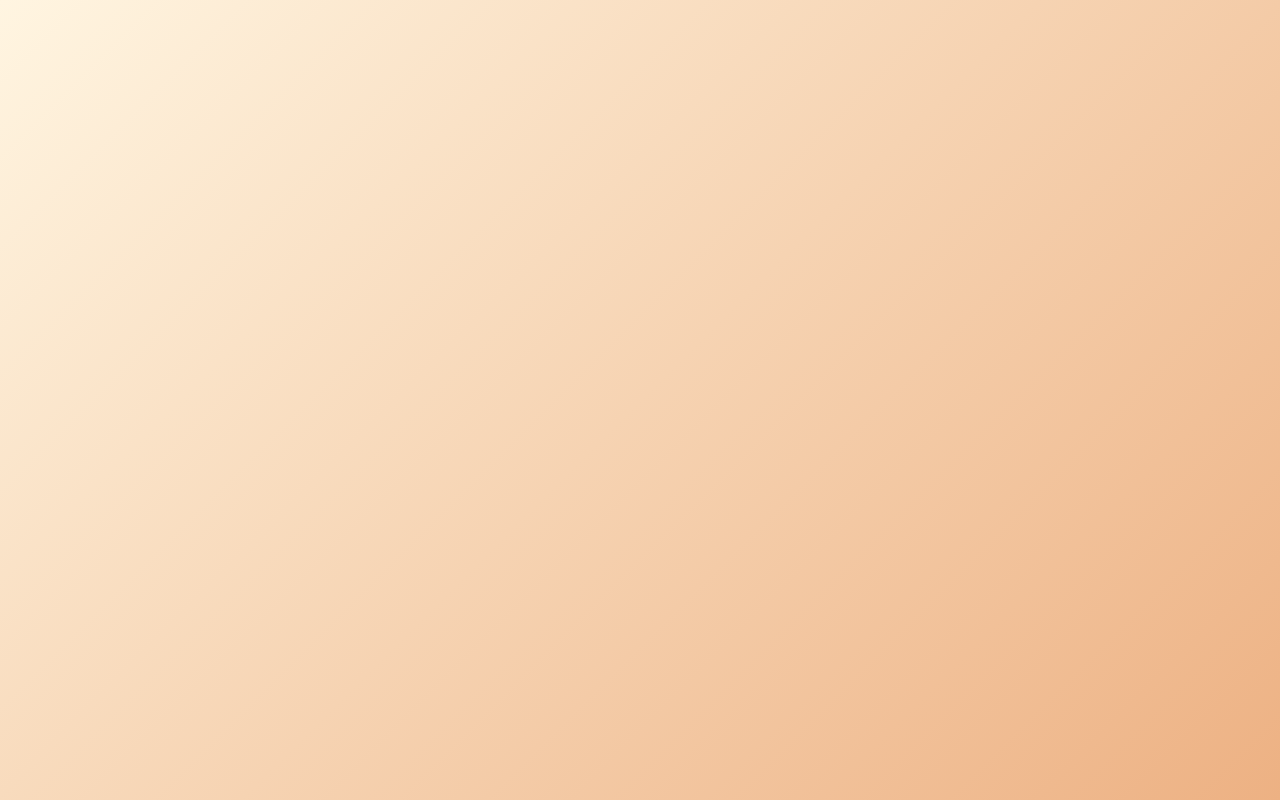
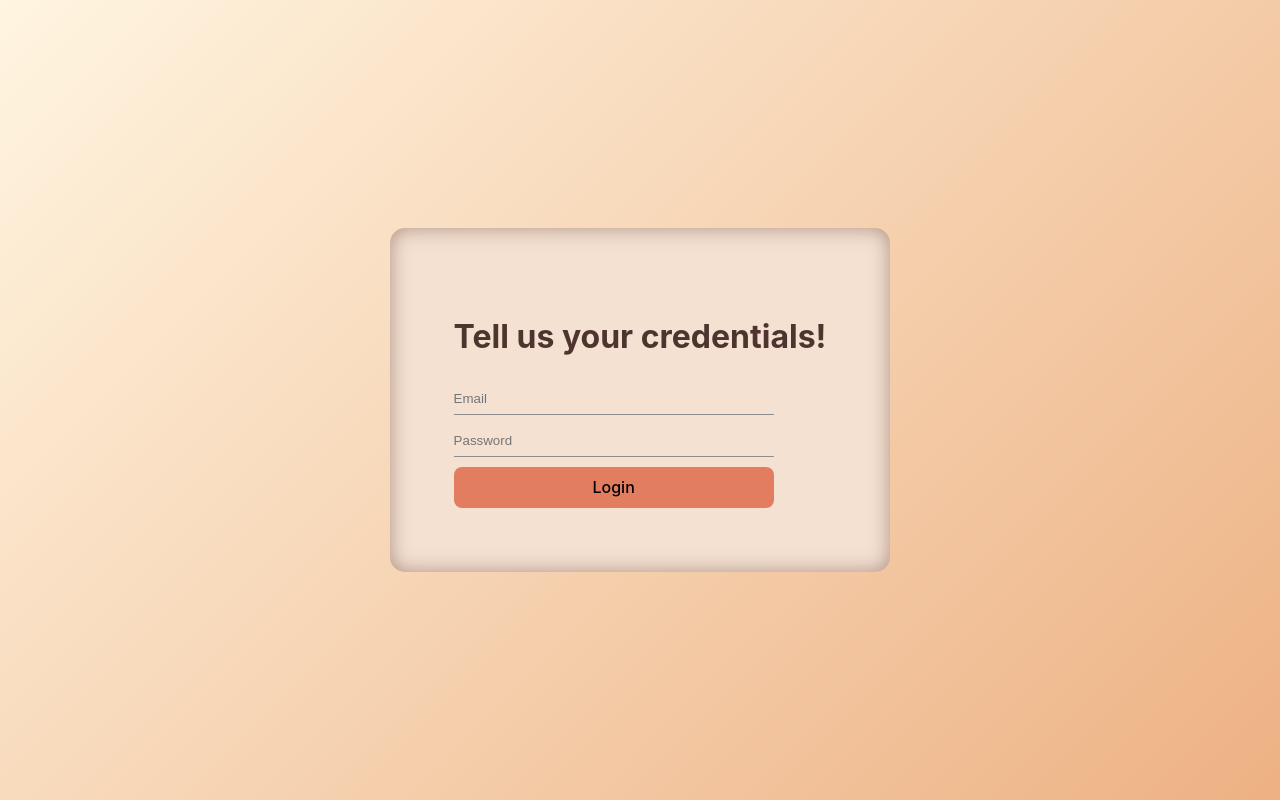
Before and after one commit to vincenzo95vt/SocialWeb-FavLists, a React (Vite) app: page / in a window 1280 px wide. Both pictures are taken after a click on the element "Log in". Built offline with nearby package versions, Linux system fonts and the light colour scheme.

Commit message:
managing login from front

```diff
--- /dev/null
+++ b/src/components/LoginComponent/LoginComponent.css
@@ -0,0 +1,12 @@
+.login-container {
+    display: flex;
+    flex-direction: column;
+    align-content: space-between;
+    border-radius: 15px;
+    padding: 4rem;
+    background: #F4E1D2; /* Beige */
+    box-shadow: inset 0px 0px 20px rgba(105, 65, 52, 0.5); /* Color cálido con opacidad */
+    h1{
+        color: #4E342E;
+    }
+}
--- a/src/components/LoginComponent/LoginComponent.jsx
+++ b/src/components/LoginComponent/LoginComponent.jsx
@@ -1,9 +1,45 @@
 import React from 'react'
+import { Field, Form, Formik } from 'formik'
+import "./LoginComponent.css"
+import { object, string } from 'yup'
+import { loginUser } from '../../core/services/services'
 
 const LoginComponent = () => {
+
+  const initialValues = {
+    email: undefined,
+    password: undefined
+  }
+  const validationSchema = object({
+    email: string().required("Email must be provided to log into your account"),
+    password: string().required("Without a password we cannot validate your user")
+  })
+
   return (
-    <div>
+    <div className='login-container'>
+      <h1>Tell us your credentials!</h1>
+      <Formik
+      validationSchema={validationSchema}
+      initialValues={initialValues}
+      validateOnChange={false}
+      validateOnBlur={false}
+      onSubmit={async (values) => {
+        const data = await loginUser(values)
+        console.log(data)
+      }}>
+        {
+          ({errors}) => (
+            <Form className='form-container'>
+              <Field className="input" placeholder="Email" type="email" name="email"/>
+              {errors.email && <div><span>{errors.email}</span></div>}
+              <Field className="input" placeholder="Password" type="password" name="password"/>
+              {errors.password && <div><span>{errors.password}</span></div>}
+              <button type='submit'>Login</button>
+            </Form>
+          )
+        }
 
+      </Formik>
     </div>
   )
 }
--- a/src/components/SignUpComponent/SignUpComponent.css
+++ b/src/components/SignUpComponent/SignUpComponent.css
@@ -18,6 +18,7 @@
     align-content: space-between;
     width: 20rem;
     height: auto;
+    gap: 10px;
 }
 
 .container-info {
@@ -34,6 +35,9 @@
     width: 100%;
     padding: 0.5rem 0;
     color: #4E342E;
+    &:focus{
+        outline: none;
+    }
 }
 
 .container-error {
--- a/src/core/services/services.js
+++ b/src/core/services/services.js
@@ -21,3 +21,23 @@ export const signUpUser = async (values) => {
         console.error(error.message)
     }
 }
+
+
+export const loginUser = async (values) => {
+    try {
+        const bodyValues = {
+            email: values.email,
+            password: values.password,
+        }
+        const url = `http://localhost:4400/users/login`
+        const response = await fetch(url, {
+        method:"POST",
+        headers:{"Content-type":"application/json"},
+        body: JSON.stringify(bodyValues)
+        })
+        const data = await response.json()
+        return data
+    } catch (error) {
+        console.error(error.message)
+    }
+}
```
